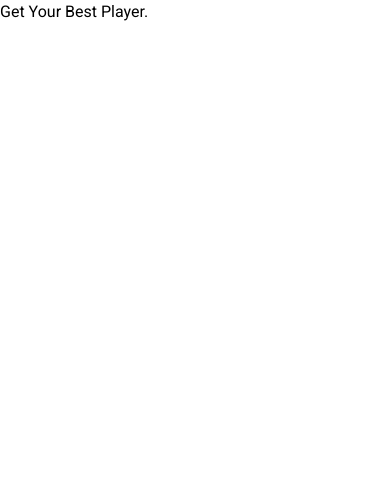
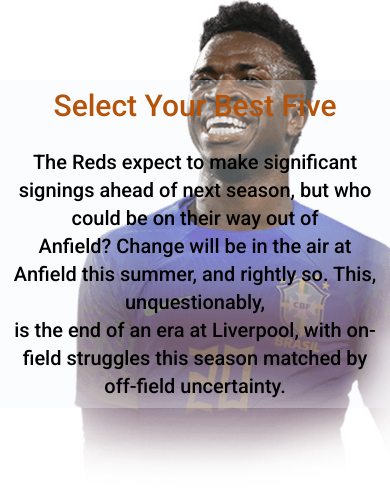
Before and after one commit to mehedih23/get-best-player, a plain HTML site: page index.html in a window 390 px wide. Drawn offline with nearby package versions, Linux system fonts and the light colour scheme.

Commit message:
Banner section Done with responsive

```diff
--- a/index.html
+++ b/index.html
@@ -20,8 +20,25 @@
 
 </head>
 
-<body>
-    <h1>Get Your Best Player.</h1>
+<body class="max-w-7xl mx-auto">
+    <header
+        class="flex flex-wrap items-center content-center justify-center py-20 md:py-32 text-center relative bg-[url('/assets/vinicius-phone-banner.png')] bg-cover bg-no-repeat md:bg-[url('/assets/vinicius-banner.png')] md:bg-[right_top_5rem]">
+        <div class="z-40 bg-slate-100/[.3] text-black p-2 md:p-10">
+            <h1 class="text-3xl md:text-6xl mb-6 font-medium text-amber-700">Select Your Best Five</h1>
+            <p class="text-xl md:text-2xl font-medium">The Reds expect to make significant signings ahead of next
+                season, but who could be on their way out of <br> Anfield?
+                Change will be in the air at Anfield this summer, and rightly so. This, unquestionably,
+                <br>
+                is the end of an era
+                at Liverpool, with on-field struggles this season matched by off-field uncertainty.
+            </p>
+        </div>
+
+        <div class="hidden lg:block">
+            <img src="./assets/football-banner.png" alt="football-banner" srcset="" class="lg:absolute bottom-0 left-0"
+                width="600" height="600">
+        </div>
+    </header>
 </body>
 
 </html>
```
Also changed, not shown: assets/messi-banner.png (added), assets/vinicius-banner.png (added), assets/vinicius-phone-banner.png (added), 1 other file.
